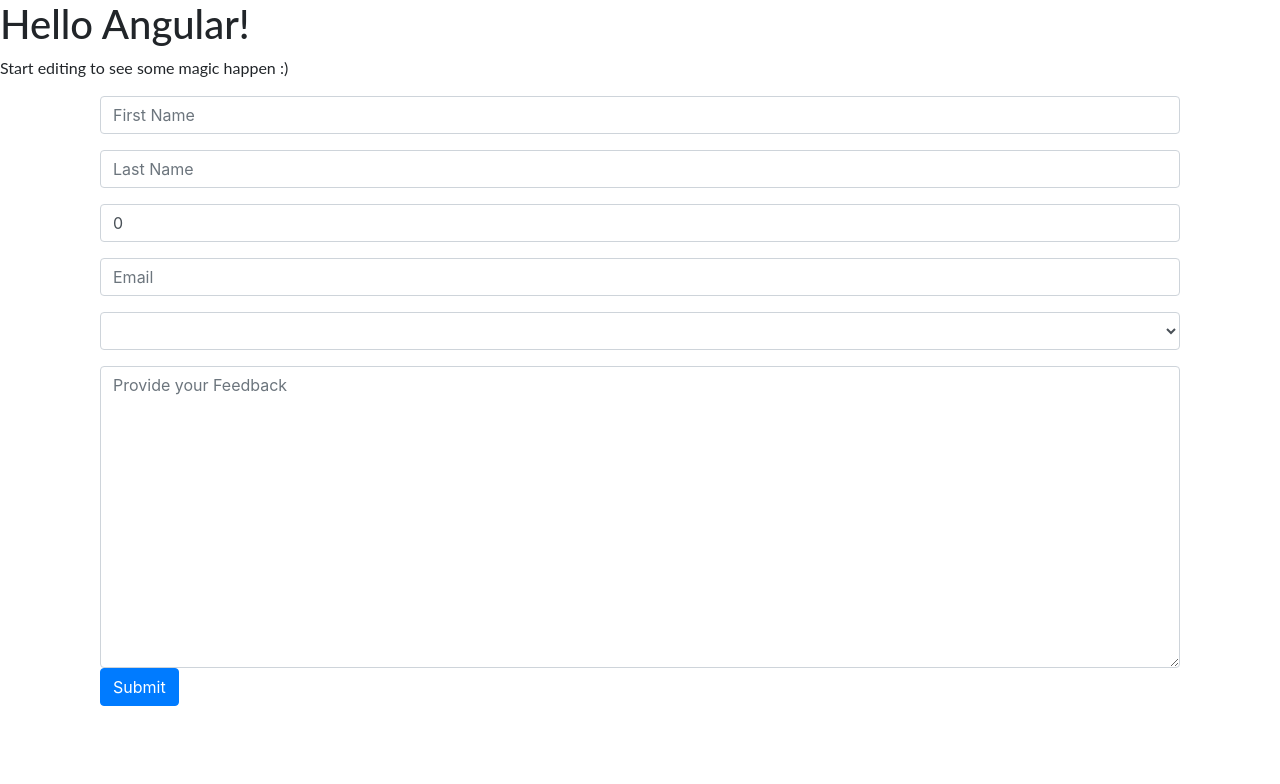
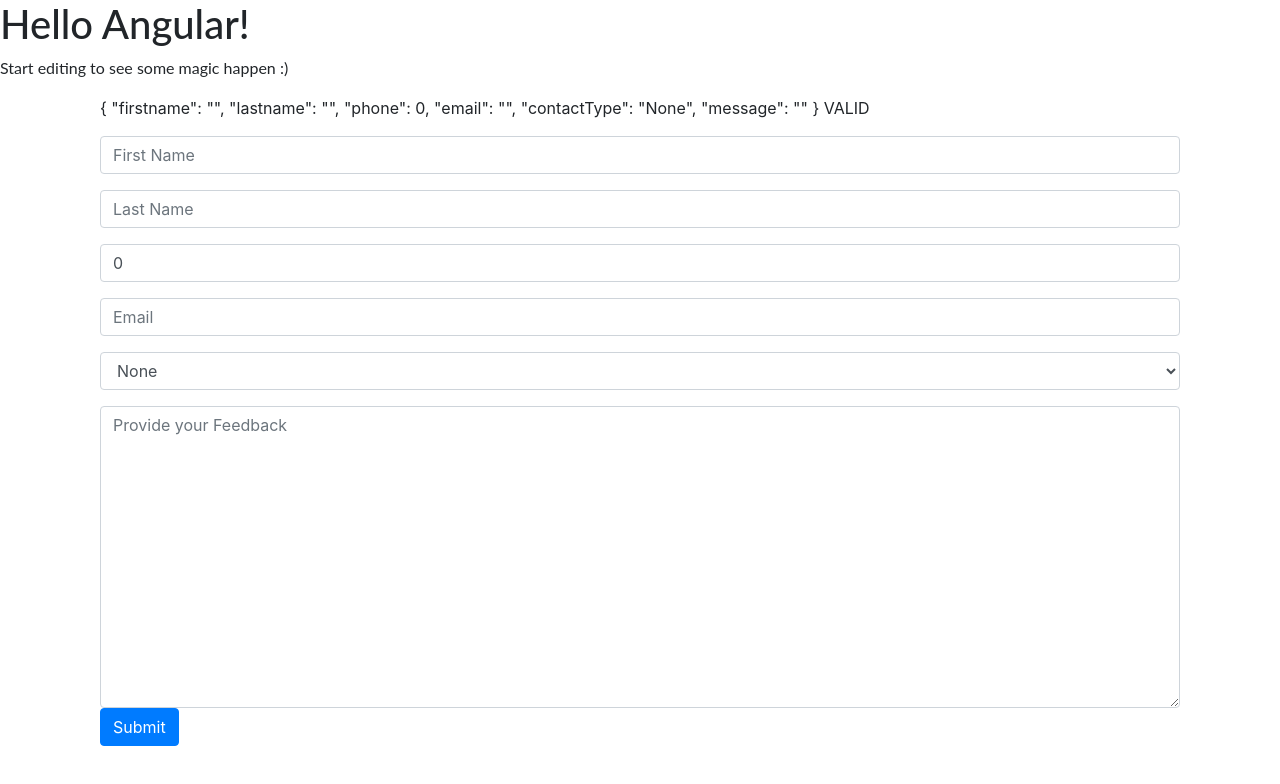
Before and after one commit to pauleman6/angular-forms, an Angular app: page / in a window 1280 px wide. Shown: the top 784 px of the page. Built offline with nearby package versions, Linux system fonts and the light colour scheme.

Commit message:
2 files modified

```diff
--- a/src/app/feedback-form/feedback-form.component.html
+++ b/src/app/feedback-form/feedback-form.component.html
@@ -1,5 +1,8 @@
 <div class="container">
   <form novalidate [formGroup] = "feedbackForm">
+    <p>
+      {{feedbackForm.value | json}} {{feedbackForm.status}}
+    </p>
     <div class="form-group">
       <input class="form-control" placeholder="First Name" formControlName="firstname" type="text">
     </div>
@@ -14,7 +17,7 @@
     </div>
     <div class="form-group">
       <select class="form-control" placeholder="How to contact?" formControlName="contactType">
-        <option *ngFor="let ctype of contactType" [value]="ctype">{{cytpe}}</option>
+        <option *ngFor="let ctype of contactType" [value]="ctype">{{ctype}}</option>
       </select>
     </div>
     <div>
--- a/src/app/feedback-form/feedback-form.component.ts
+++ b/src/app/feedback-form/feedback-form.component.ts
@@ -12,7 +12,7 @@
 
   feedbackForm: FormGroup;
   feedback: Feedback;
-  contactType: ContactType
+  contactType= ContactType;
 
   constructor(private fb: FormBuilder) {
     this.buildForm();
```
